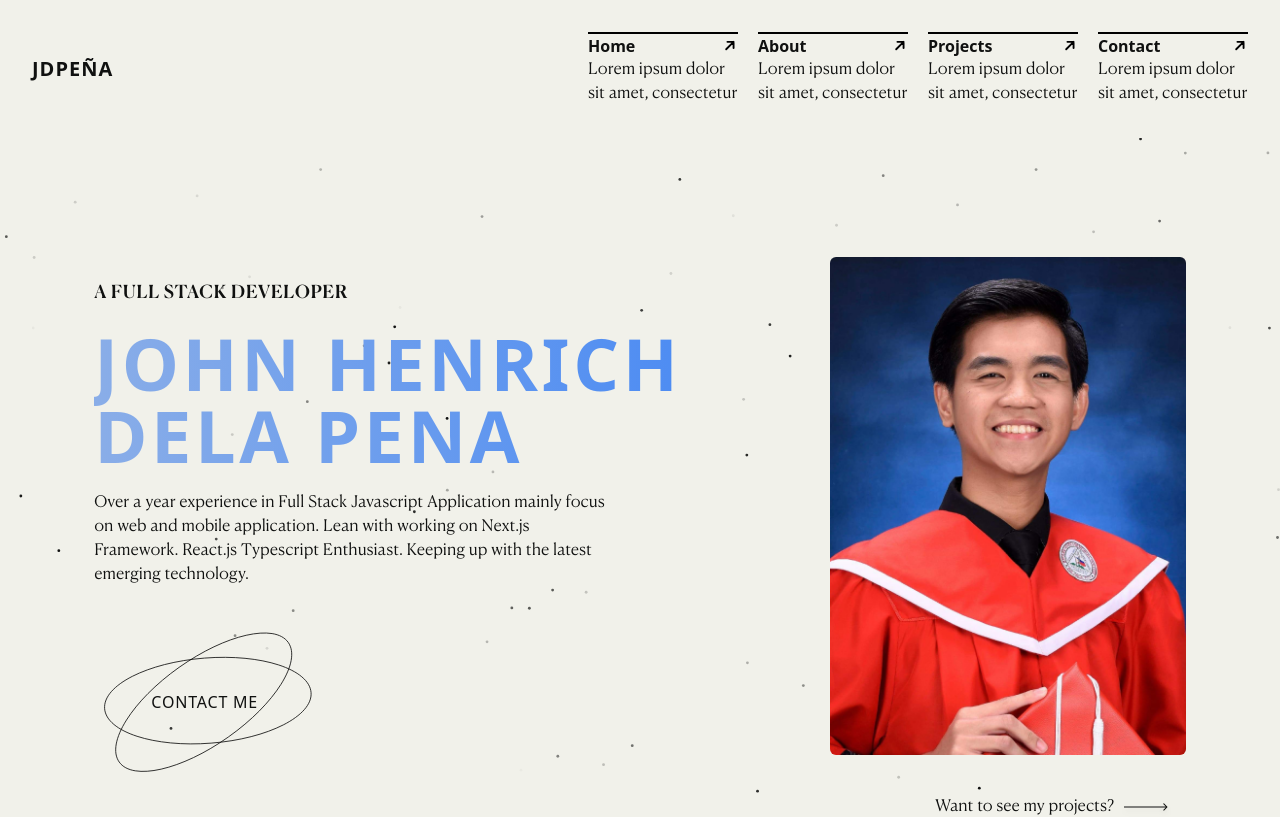
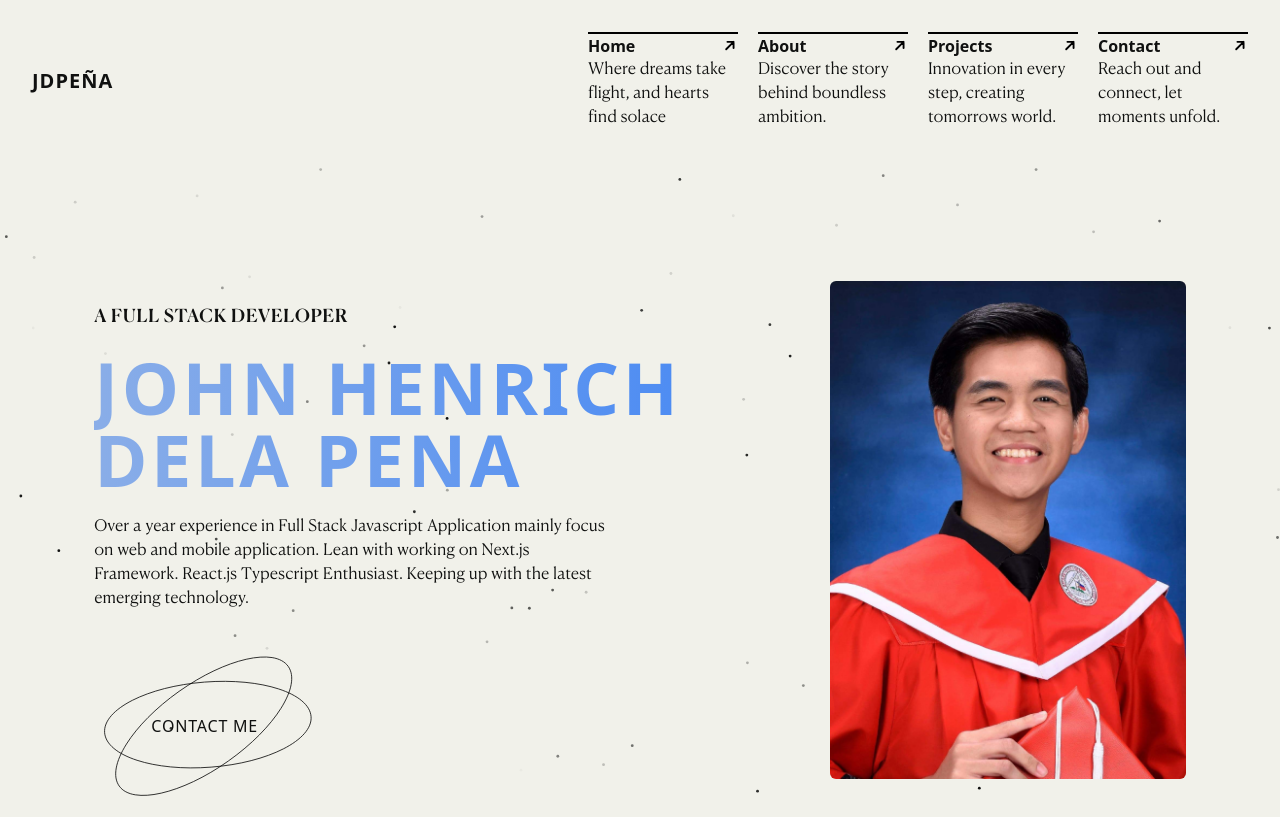
Before and after one commit to jdpena28/portfolio-v2, a Next.js app: page / in a window 1280 px wide. Shown: the top 817 px of the page. Built offline with nearby package versions, Linux system fonts and the light colour scheme.

Commit message:
Replace placeholder text of links

```diff
--- a/src/components/NavBar.tsx
+++ b/src/components/NavBar.tsx
@@ -47,7 +47,7 @@ const NavBar = () => {
       <nav>
         <p className="heading text-xl font-bold">JDPeña</p>
         {/* Desktop Link */}
-        <div className="hidden items-center gap-x-5 lg:flex">
+        <div className="hidden items-start gap-x-5 lg:flex">
           {NAVLINKS.map((i) => {
             return (
               <NavLinks
--- a/src/constant/index.tsx
+++ b/src/constant/index.tsx
@@ -2,22 +2,22 @@ export const NAVLINKS = [
   {
     name: 'Home',
     url: '/#home',
-    description: 'Lorem ipsum dolor sit amet, consectetur',
+    description: 'Where dreams take flight, and hearts find solace',
   },
   {
     name: 'About',
     url: '/#about',
-    description: 'Lorem ipsum dolor sit amet, consectetur',
+    description: 'Discover the story behind boundless ambition.',
   },
   {
     name: 'Projects',
     url: '/#projects',
-    description: 'Lorem ipsum dolor sit amet, consectetur',
+    description: 'Innovation in every step, creating tomorrows world.',
   },
   {
     name: 'Contact',
     url: '/#contact',
-    description: 'Lorem ipsum dolor sit amet, consectetur',
+    description: 'Reach out and connect, let moments unfold.',
   },
 ];
 
```
